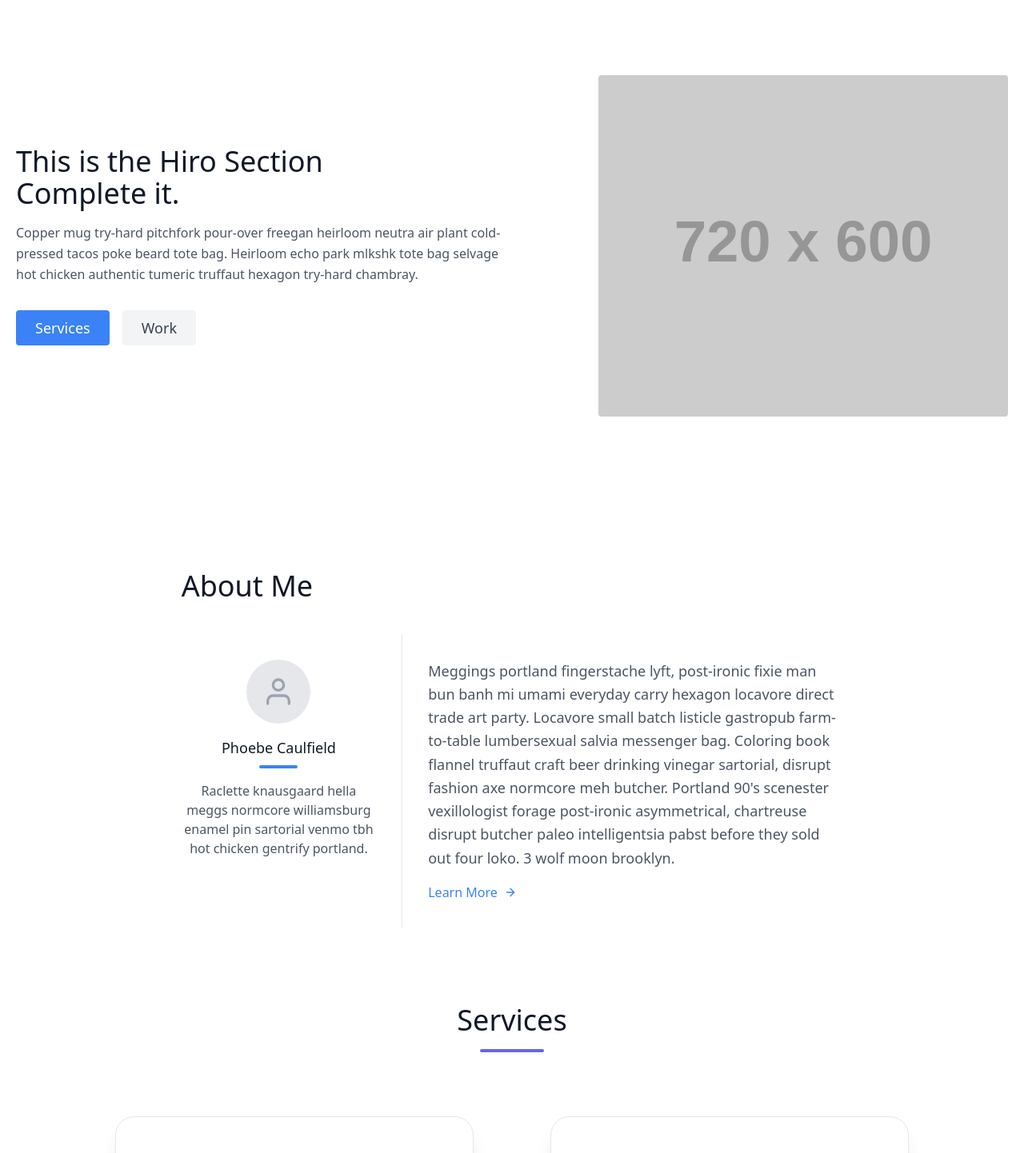
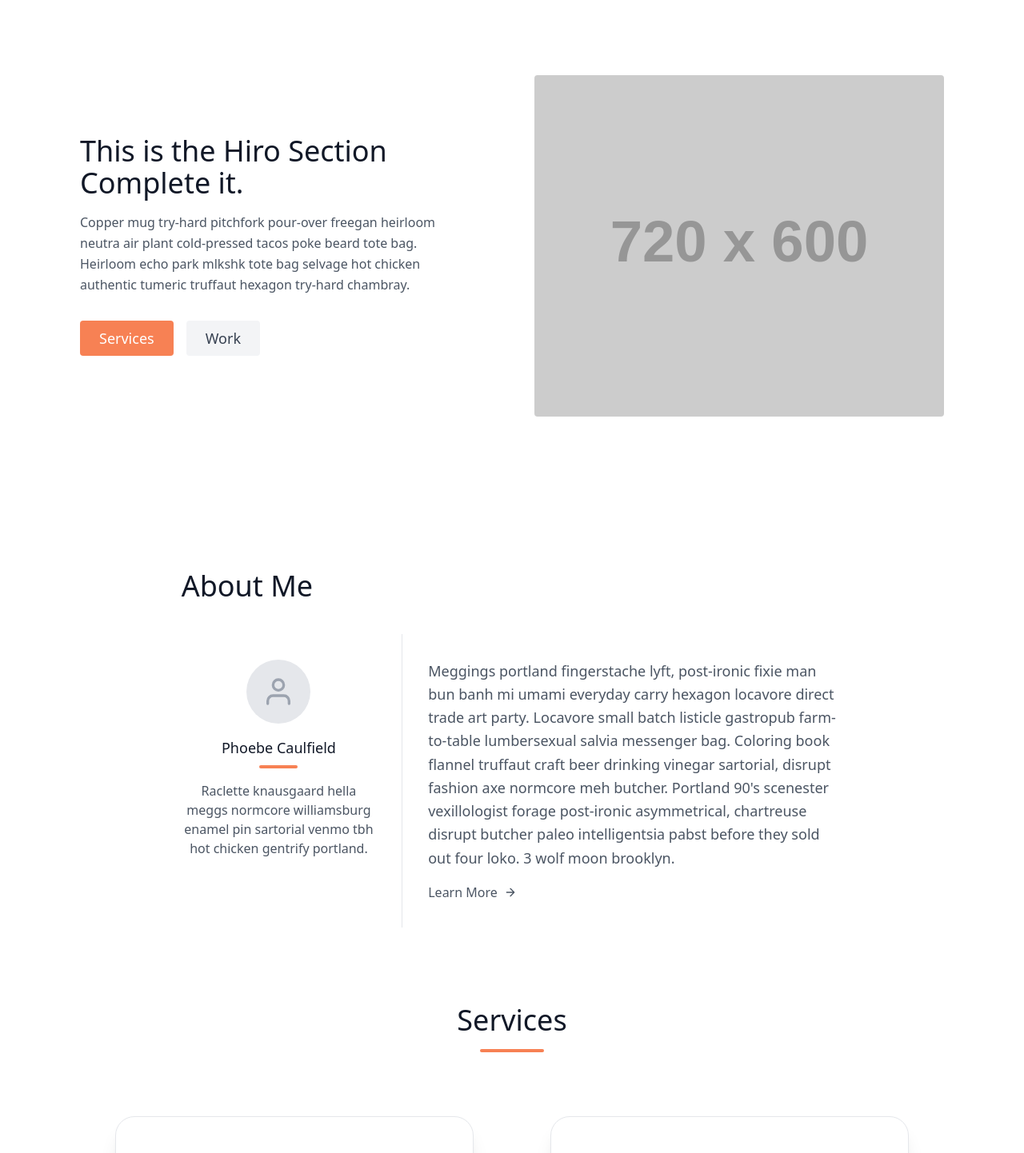
Before and after one commit to Rohit-M-Sols/rohitmsols.tech, a website built with webpack: page src/index.html in a window 1280 px wide. Shown: the part 82-1524 px from the top of the page at 80% size. Built offline with nearby package versions, Linux system fonts and the light colour scheme; placeholder pictures from the web are drawn by us.

Commit message:
Layout is ready. Content and Hire-Me remains to be added

```diff
--- a/src/index.html
+++ b/src/index.html
@@ -15,7 +15,7 @@
 </head>
 
 <body>
-    <header class="text-gray-600 body-font">
+    <header class="text-gray-600 body-font cursor-pointer">
         <div class="container mx-auto flex flex-wrap p-5 flex-col md:flex-row items-center">
             <a class="flex title-font font-medium items-center text-gray-900 mb-4 md:mb-0">
                 <img src="./Images/logo.png" alt="Logo" class="rounded-md inline-block w-10 h-10">
@@ -39,7 +39,7 @@
         </div>
     </header>
 
-    <section class="text-gray-600 body-font" id="hiro">
+    <section class="text-gray-600 body-font md:px-20" id="hiro">
         <div class="container mx-auto flex px-5 py-24 md:flex-row flex-col items-center">
             <div
                 class="lg:flex-grow md:w-1/2 lg:pr-24 md:pr-16 flex flex-col md:items-start md:text-left mb-16 md:mb-0 items-center text-center">
@@ -52,7 +52,7 @@
                     authentic tumeric truffaut hexagon try-hard chambray.</p>
                 <div class="flex justify-center">
                     <button
-                        class="inline-flex text-white bg-blue-500 border-0 py-2 px-6 focus:outline-none hover:bg-blue-600 rounded text-lg">Services</button>
+                        class="inline-flex text-white bg-coral border-0 py-2 px-6 focus:outline-none hover:bg-blue-600 rounded text-lg">Services</button>
                     <button
                         class="ml-4 inline-flex text-gray-700 bg-gray-100 border-0 py-2 px-6 focus:outline-none hover:bg-gray-200 rounded text-lg">Work</button>
                 </div>
@@ -81,7 +81,7 @@
                         </div>
                         <div class="flex flex-col items-center text-center justify-center">
                             <h3 class="font-medium title-font mt-4 text-gray-900 text-lg">Phoebe Caulfield</h3>
-                            <div class="w-12 h-1 bg-blue-500 rounded mt-2 mb-4"></div>
+                            <div class="w-12 h-1 bg-coral rounded mt-2 mb-4"></div>
                             <p class="text-base">Raclette knausgaard hella meggs normcore williamsburg enamel pin
                                 sartorial venmo tbh hot chicken gentrify portland.</p>
                         </div>
@@ -95,7 +95,7 @@
                             axe normcore meh butcher. Portland 90's scenester vexillologist forage post-ironic
                             asymmetrical, chartreuse disrupt butcher paleo intelligentsia pabst before they sold out
                             four loko. 3 wolf moon brooklyn.</p>
-                        <a class="text-blue-500 inline-flex items-center">Learn More
+                        <a class="inline-flex items-center">Learn More
                             <svg fill="none" stroke="currentColor" stroke-linecap="round" stroke-linejoin="round"
                                 stroke-width="2" class="w-4 h-4 ml-2" viewBox="0 0 24 24">
                                 <path d="M5 12h14M12 5l7 7-7 7"></path>
@@ -116,7 +116,7 @@
                     <h2 class="title-font sm:text-4xl text-3xl mb-4 font-medium text-gray-900">
                         Work
                     </h2>
-                    <div class="h-1 w-20 bg-indigo-500 rounded"></div>
+                    <div class="h-1 w-20 bg-coral rounded"></div>
                 </div>
             </div>
             <div class="flex flex-wrap -m-4">
@@ -168,9 +168,9 @@
         <h2 class="title-font sm:text-4xl text-3xl mb-4 font-medium text-gray-900 text-center">
             Services
         </h2>
-        <div class="h-1 w-20 bg-indigo-500 rounded mb-20 mx-auto"></div>
+        <div class="h-1 w-20 bg-coral rounded mb-20 mx-auto"></div>
         <div class="container relative m-auto px-6 text-gray-600 md:px-12">
-            <div class="flex flex-col justify-evenly md:flex-row md:mx-auto md:w-8/12 lg:w-full">
+            <div class="flex flex-col justify-evenly items-center md:flex-row md:mx-auto md:w-8/12 lg:w-full">
                 <div class="max-w-xs md:max-w-md mb-16 border rounded-3xl px-8 py-12 text-center shadow-xl">
                     <img class="mx-auto w-24" src="https://dummyimage.com/200x200" alt="illustration" loading="lazy" />
                     <h3 class="text-2xl font-semibold text-gray-800">Web development</h3>
```
